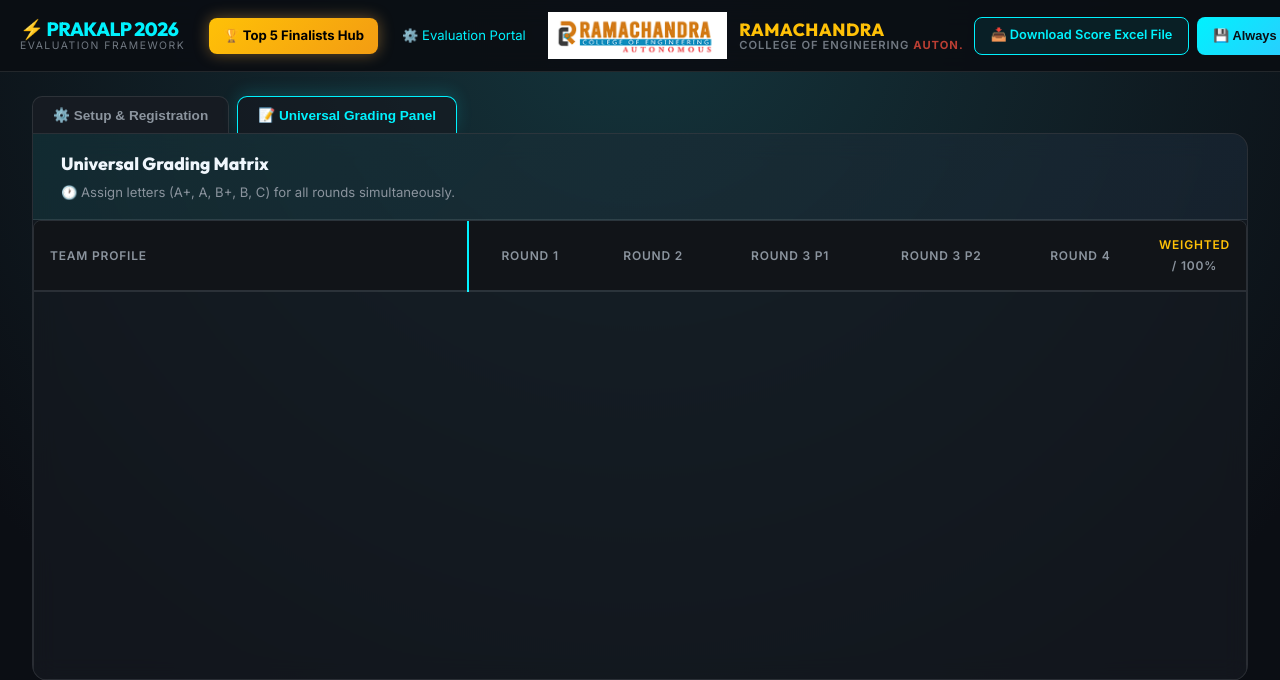
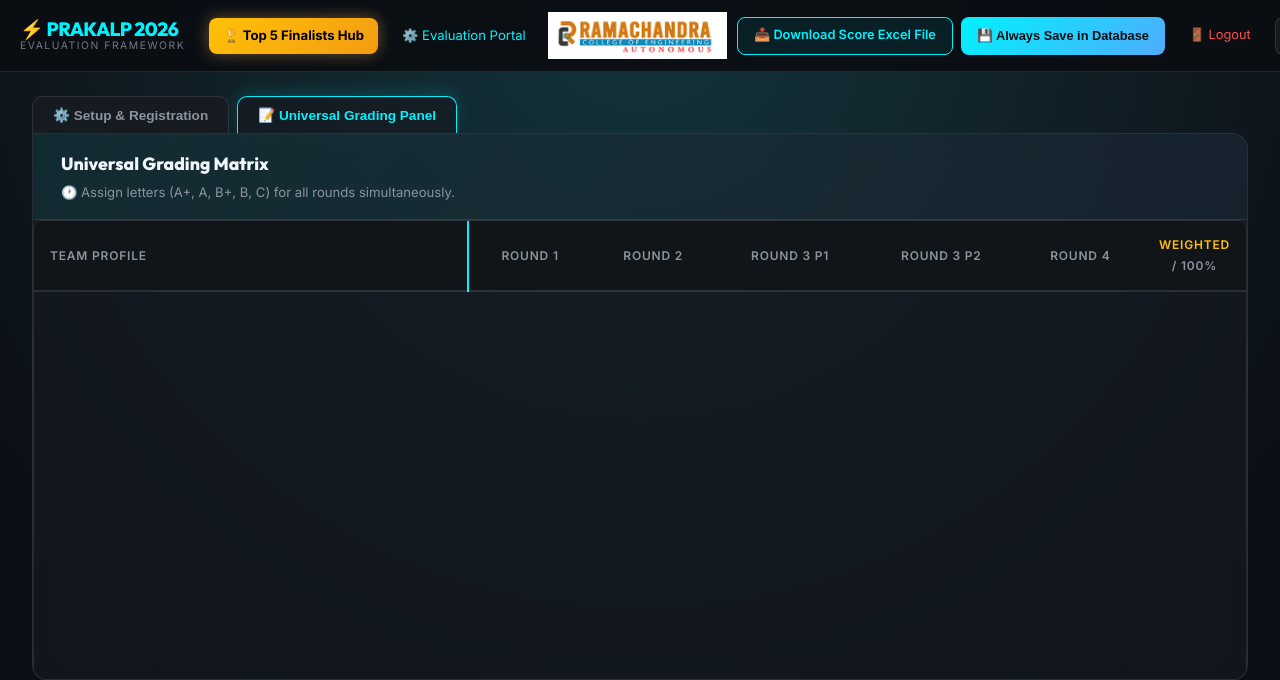
Before and after one commit to DrTMUSHACoder/IoThackathon, a Flask app: page /admin in a window 1280 px wide. Shown: the top 680 px of the page. Run offline with Flask 3, Linux system fonts and the light colour scheme; the visitor is signed in with stand-in values (Sample User, id 1); data that the repository does not hold is empty; some libraries are stand-ins or nearby versions.

Commit message:
style: remove college branding text from header to simplify navigation layout

```diff
--- a/gradingsystem/templates/header.html
+++ b/gradingsystem/templates/header.html
@@ -20,10 +20,6 @@
     <!-- 🏰 CENTER SECTION - Branding (Always Centered) -->
     <a href="/" class="global-navbar-brand" style="display: flex; align-items: center; gap: 12px; text-decoration: none; flex: 0 0 auto;">
         <img src="{{ url_for('static', filename='images/logo.png') }}" alt="RCE Logo" onerror="this.style.display='none'" style="height: 48px; width: auto; object-fit: contain;">
-        <div class="rce-brand-text" style="display: flex; flex-direction: column; white-space: nowrap; line-height: 1.1;">
-            <span class="rce-title" style="font-family: 'Outfit', sans-serif; font-weight: 800; font-size: 1.1rem; color: var(--accent-gold); margin: 0;">RAMACHANDRA</span>
-            <span class="rce-subtitle" style="font-size: 0.7rem; color: var(--text-secondary); opacity: 0.8;">College of Engineering <span style="color: #e74c3c; font-weight: bold;">Auton.</span></span>
-        </div>
     </a>
 
     <!-- 🛠️ RIGHT SECTION - Admin Actions (Aligned Right) -->
```
